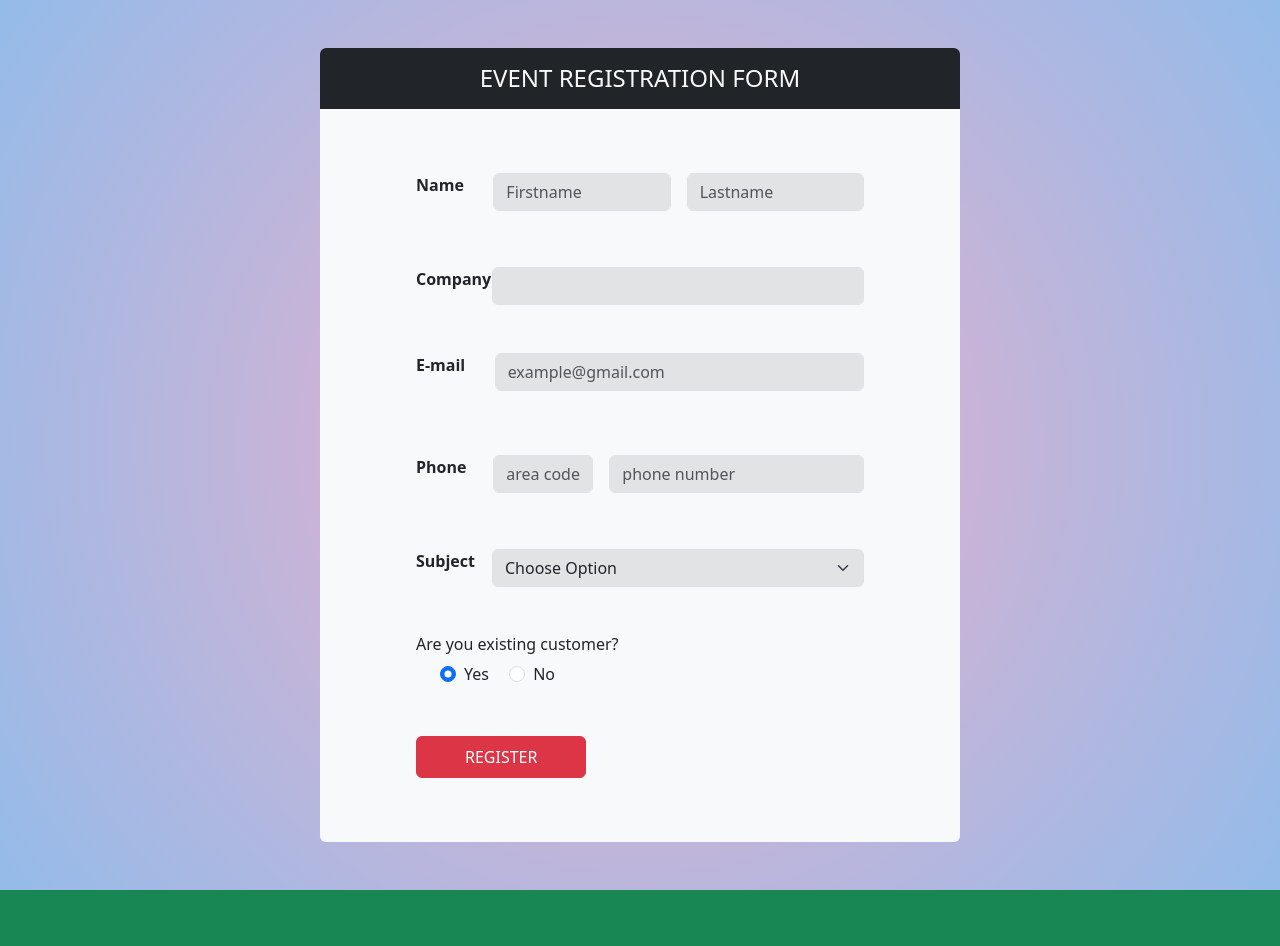
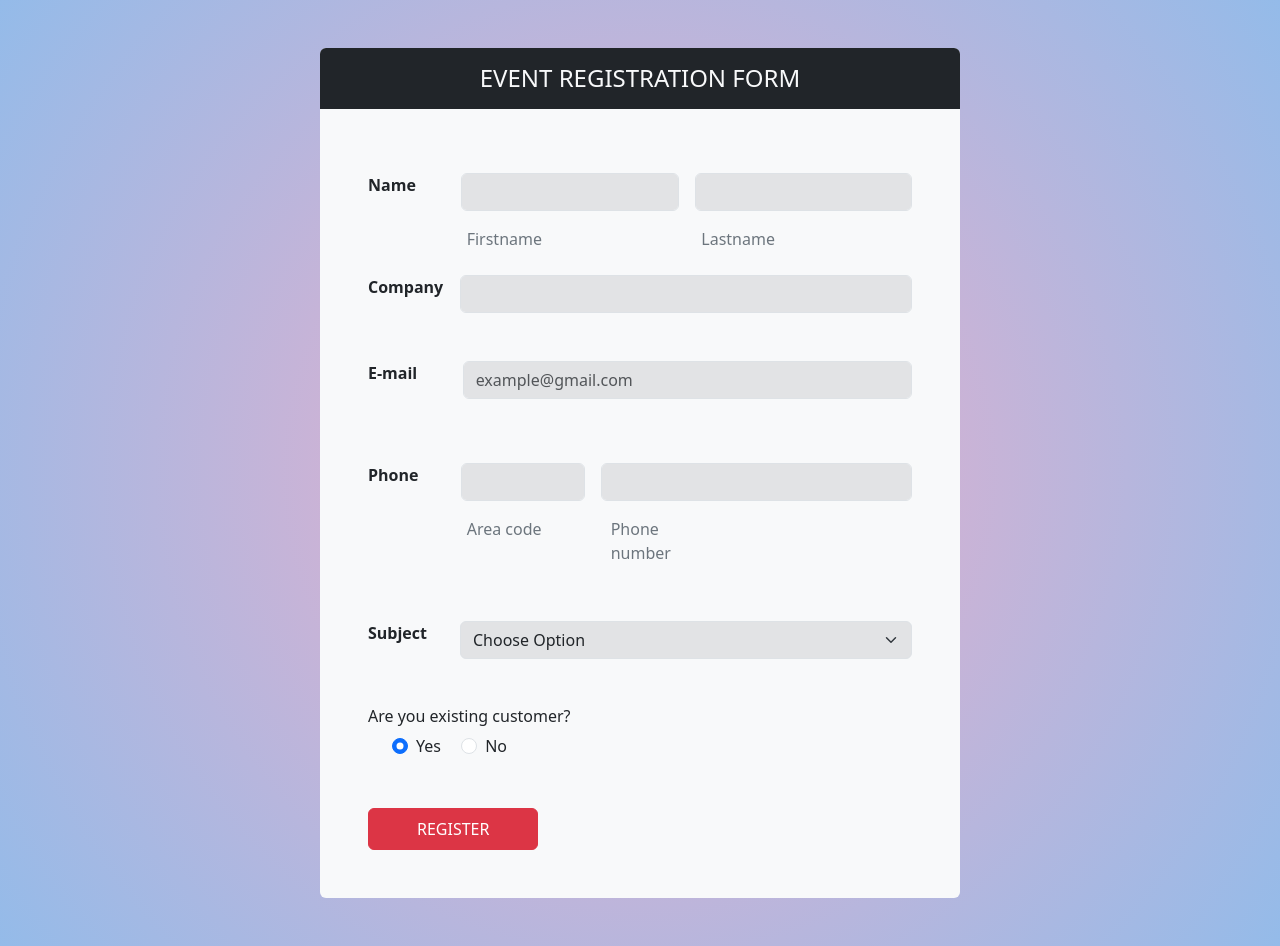
Before and after one commit to Athil9609/register_bootstrap, a plain HTML site: page index.html in a window 1280 px wide. Before the commit the page ends 890 px from the top, so only its background shows below. Drawn offline with nearby package versions, Linux system fonts and the light colour scheme.

Commit message:
Update index.html

```diff
--- a/index.html
+++ b/index.html
@@ -15,25 +15,34 @@
 
 <body class="bg-success" style="background: rgb(238,174,202);
 background: radial-gradient(circle, rgba(238,174,202,1) 0%, rgba(148,187,233,1) 100%);">
+
+
+
     <form action="" class="container mt-5 mb-5 bg-light p-0 w-50  pb-5  rounded ">
 
 
-            <h1 class="bg-dark text-light text-center fs-4 py-3 rounded-top ">EVENT REGISTRATION FORM</h1>
+        <h1 class="bg-dark text-light text-center fs-4 py-3 rounded-top ">EVENT REGISTRATION FORM</h1>
 
 
-        <div class="px-5 pb-3 ">
+
             <div class="px-5">
-                <div class="mt-5 row g-3">
+                <div class="mt-5 row g-3 mb-0 pb-0">
                     <div class="col-sm-2"><label for="name" class="fw-bold">Name</label></div>
                     <div class="col-sm-5"><input type="text" class="form-control form-control bg-secondary-subtle"
-                            id="name" placeholder="Firstname"></div>
-                    <div class="col-sm-5"><input type="text" class="form-control bg-secondary-subtle" placeholder="Lastname"></div>
+                            id="name" placeholder=""></div>
+                    <div class="col-sm-5"><input type="text" class="form-control bg-secondary-subtle"
+                            placeholder=""></div>
+                    <div class="row g-3 mt-0 pt-0">
+                        <div class="col-sm-2 "></div>
+                        <div class="col-sm-5 ps-3"><Span class="text-secondary">Firstname</Span></div>
+                        <div class="col-sm-5 ps-4"><span class="text-secondary">Lastname</span></div>
+                    </div>
                 </div>
 
 
 
 
-                <div class="mt-5 row g-2">
+                <div class="mt-3 row g-2">
                     <div class="col-sm-2"><label for="company" class="fw-bold">Company</label></div>
                     <div class="col"><input type="text" id="company" class="form-control bg-secondary-subtle"></div>
                 </div>
@@ -51,10 +60,17 @@ background: radial-gradient(circle, rgba(238,174,202,1) 0%, rgba(148,187,233,1)
 
 
 
-                <div class="mt-5 row g-3">
+                <div class="mt-5 row g-3 ">
                     <div class="col-sm-2"><label for="phone" class="fw-bold">Phone</label></div>
-                    <div class="col-sm-3"><input type="text" class="form-control bg-secondary-subtle" placeholder="area code"></div>
-                    <div class="col"><input type="text" class="phone form-control bg-secondary-subtle" placeholder="phone number"></div>
+                    <div class="col-sm-3"><input type="text" class="form-control bg-secondary-subtle"
+                            placeholder=""></div>
+                    <div class="col"><input type="text" class="phone form-control bg-secondary-subtle"
+                            placeholder=""></div>
+                            <div class="row g-3 mt-0">
+                                <div class="col-sm-2 "></div>
+                                <div class="col-sm-3 ps-3"><Span class="text-secondary">Area code</Span></div>
+                                <div class="col-sm-3 ps-4"><span class="text-secondary">Phone number</span></div>
+                            </div>
                 </div>
 
 
@@ -78,13 +94,15 @@ background: radial-gradient(circle, rgba(238,174,202,1) 0%, rgba(148,187,233,1)
                     <h6 class="">Are you existing customer?</h6>
                     <div class="form-check">
                         <div class="form-check form-check-inline">
-                            <input class="form-check-input  " type="radio" name="inlineRadioOptions" id="inlineRadio1" value="option1" checked>
+                            <input class="form-check-input  " type="radio" name="inlineRadioOptions" id="inlineRadio1"
+                                value="option1" checked>
                             <label class="form-check-label" for="inlineRadio1">Yes</label>
-                          </div>
-                          <div class="form-check form-check-inline">
-                            <input class="form-check-input  " type="radio" name="inlineRadioOptions" id="inlineRadio2" value="option2">
+                        </div>
+                        <div class="form-check form-check-inline">
+                            <input class="form-check-input  " type="radio" name="inlineRadioOptions" id="inlineRadio2"
+                                value="option2">
                             <label class="form-check-label" for="inlineRadio2">No</label>
-                          </div>
+                        </div>
 
 
                     </div>
@@ -98,7 +116,7 @@ background: radial-gradient(circle, rgba(238,174,202,1) 0%, rgba(148,187,233,1)
 
             </div>
 
-        </div>
+
     </form>
 
 
```
